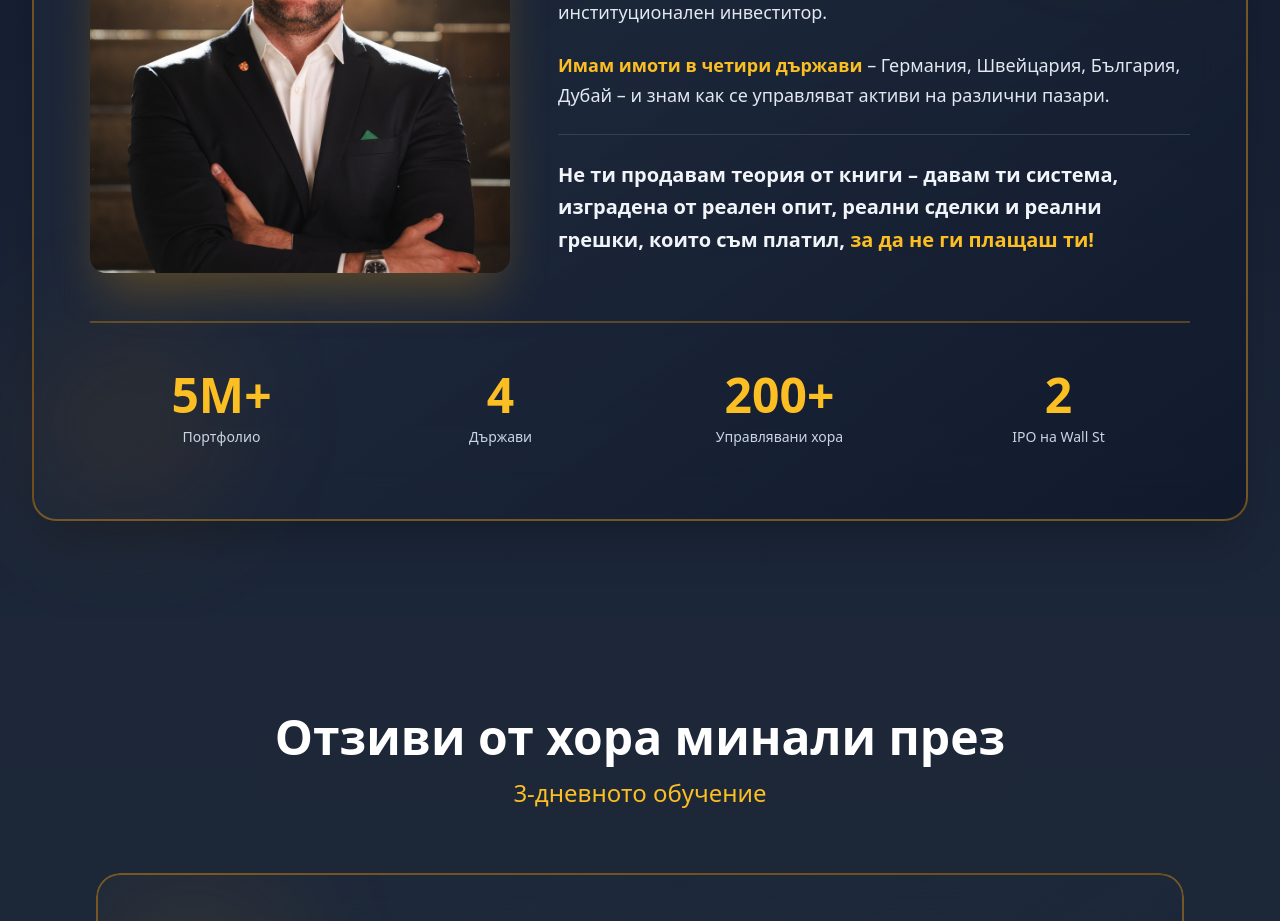
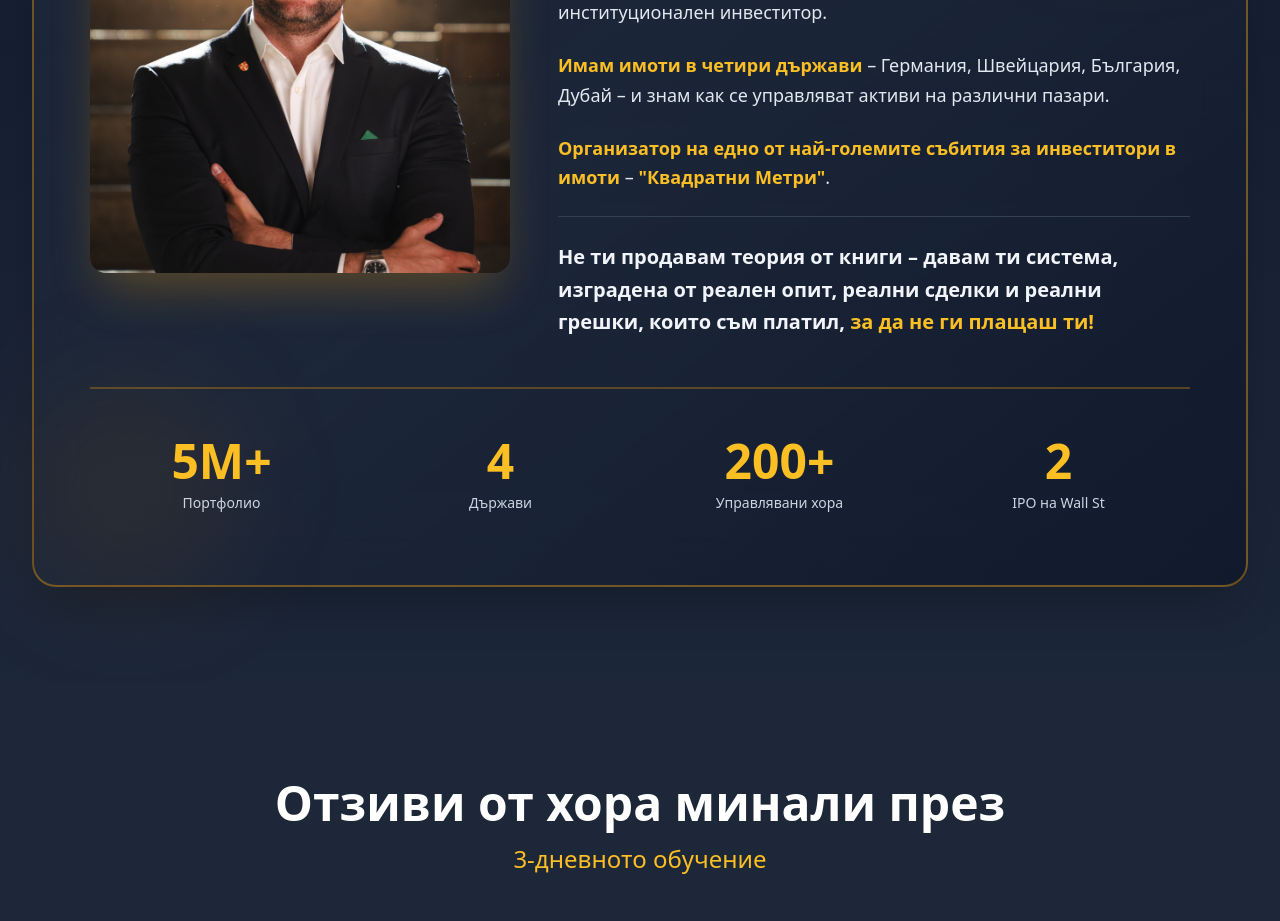
Before and after one commit to rhusevskii-eng/Bolt2, a React (Vite) app: page / in a window 1280 px wide. Shown: the part 7760-8681 px from the top of the page. Built offline with nearby package versions, Linux system fonts and the light colour scheme; no server answers.

Commit message:
Add event organizer to 'Why trust me'

```diff
--- a/src/components/WhyTrustMe.tsx
+++ b/src/components/WhyTrustMe.tsx
@@ -53,6 +53,10 @@ export default function WhyTrustMe() {
                 <span className="text-amber-400 font-bold">Имам имоти в четири държави</span> – Германия, Швейцария, България, Дубай – и знам как се управляват активи на различни пазари.
               </p>
 
+              <p className="text-slate-200 leading-relaxed text-lg">
+                <span className="text-amber-400 font-bold">Организатор на едно от най-големите събития за инвеститори в имоти</span> – <span className="text-amber-400 font-semibold">"Квадратни Метри"</span>.
+              </p>
+
               <div className="pt-6 mt-6 border-t border-slate-700">
                 <p className="text-slate-100 leading-relaxed text-xl font-bold">
                   Не ти продавам теория от книги – давам ти система, изградена от реален опит, реални сделки и реални грешки, които съм платил, <span className="text-amber-400">за да не ги плащаш ти!</span>
```
